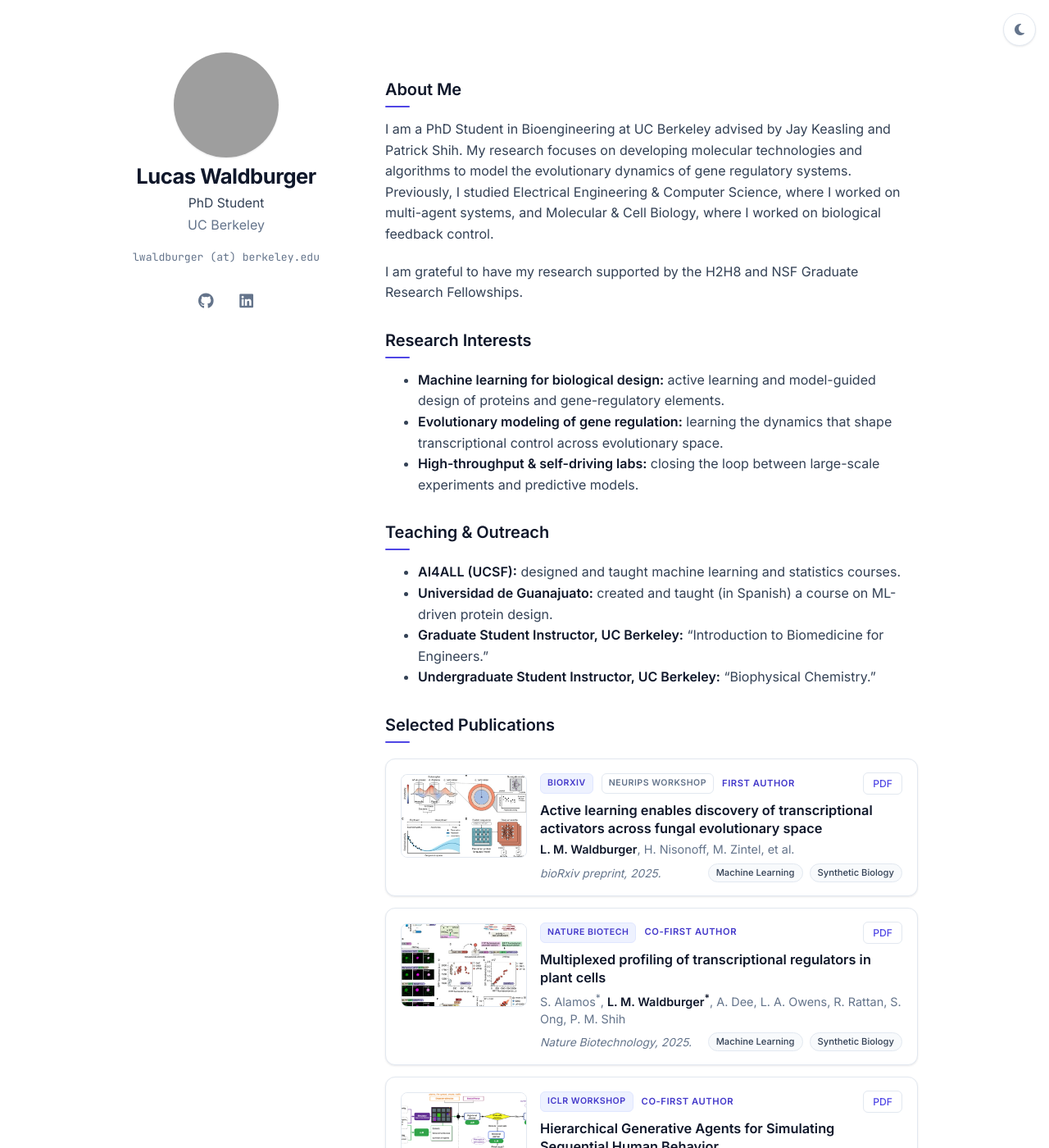
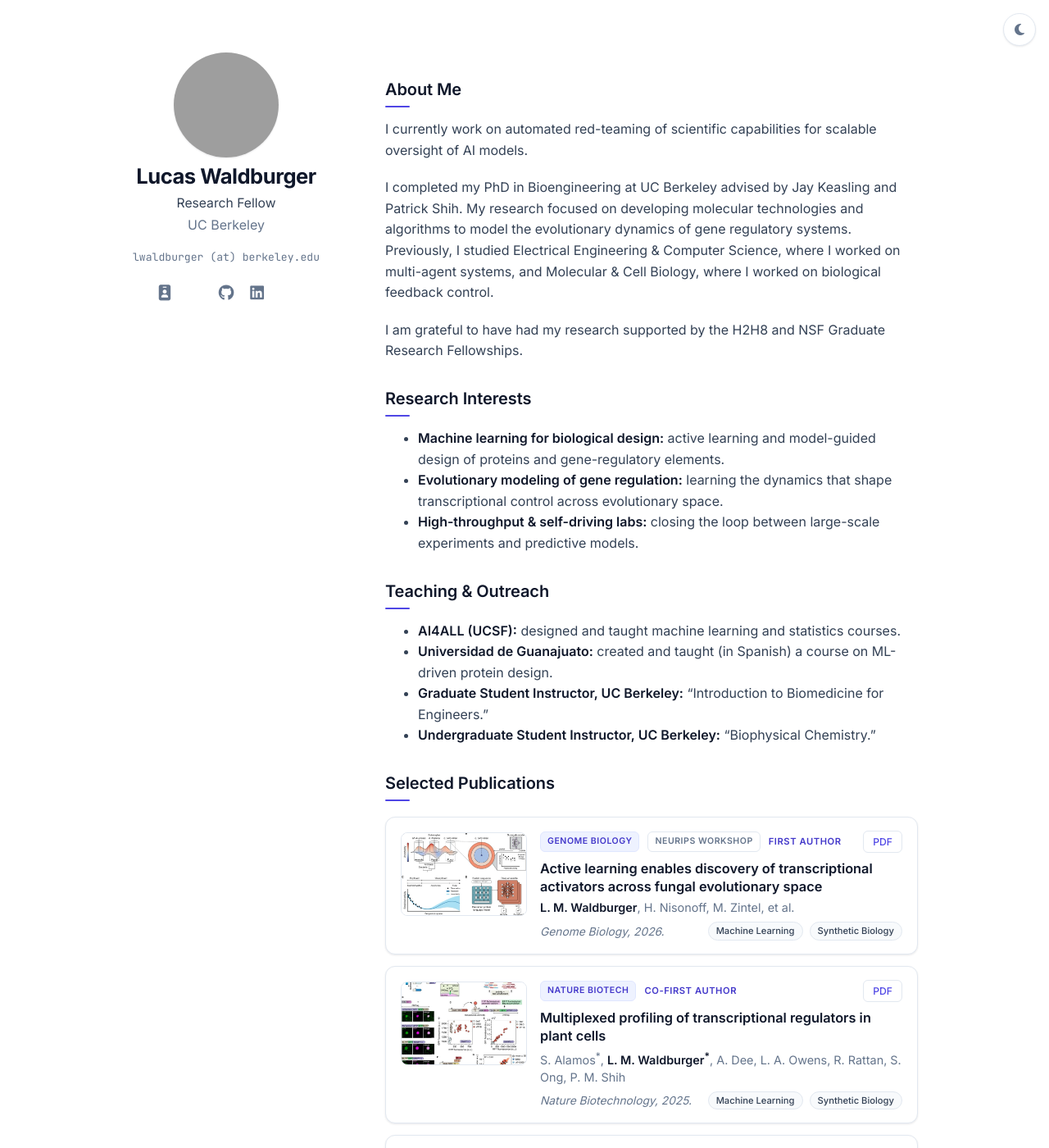
Before and after one commit to lucaswaldburger/lucaswaldburger.github.io, a Jekyll site: the page built from index.md, in a window 1280 px wide and 1400 px high. Shown: the whole window at 82% size. Built offline with Jekyll 4.4.1, drawn with Linux system fonts in a browser that asks for light colours; a style sheet for code colours, icons or effects is not loaded; grey boxes are pictures that could not be loaded.

Commit message:
Update About Me, add resume link, and publish paper in Genome Biology
Lead with current work on automated red-teaming; shift PhD
description to past tense, and update the sidebar title to
Research Fellow. Update the first publication's venue and link
from the bioRxiv preprint to the Genome Biology article.

Add a resume PDF and sidebar button to the left of Google Scholar.
The fifth icon pushed the row onto two lines in the fixed 232px
sidebar, so .social-icons is now a nowrap flex row using gap
instead of per-icon margins.

Stamp local CSS/JS URLs with site.time. GitHub Pages serves assets
with max-age=14400 but HTML with max-age=600, so a returning
visitor could get new markup against a stylesheet up to 4h stale --
which is exactly how the two-line icon row survived its own fix.

```diff
--- a/_config.yml
+++ b/_config.yml
@@ -1,7 +1,7 @@
 # Basic Information
 title: Lucas Waldburger
 author: Lucas Waldburger
-position: PhD Student
+position: Research Fellow
 affiliation: UC Berkeley
 affiliation_link: https://www.berkeley.edu
 # Email is deliberately shown in a split "(at)" form (not a mailto link) to deter scrapers.
@@ -17,10 +17,11 @@ baseurl: ""
 tagline: UC Berkeley
 # `description` feeds the meta description, Open Graph, and Twitter cards
 # rendered by jekyll-seo-tag (see the `plugins` block below).
-description: Lucas Waldburger — PhD student in Bioengineering at UC Berkeley working at the intersection of machine learning and synthetic biology.
+description: Lucas Waldburger — Research Fellow in AI Biosecurity.
 
 # Social profiles — used for sidebar icons AND the schema.org `sameAs` array in
 # the Person JSON-LD that jekyll-seo-tag emits (via `social.links`).
+resume_link: assets/files/Lucas_Waldburger_Resume.pdf
 google_scholar: https://scholar.google.com/citations?hl=en&user=v26ZPFEAAAAJ
 # cv_link: assets/files/curriculum_vitae.pdf   # hidden for now — re-enable once an updated CV PDF is in place
 github_link: https://github.com/lucaswaldburger
--- a/_data/publications.yml
+++ b/_data/publications.yml
@@ -2,10 +2,10 @@ main:
 
   - title: "Active learning enables discovery of transcriptional activators across fungal evolutionary space"
     authors: <strong>L. M. Waldburger</strong>, H. Nisonoff, M. Zintel, et al.
-    conference_short: bioRxiv
+    conference_short: Genome Biology
     conference_short_2: NeurIPS Workshop
-    conference: bioRxiv preprint, 2025.
-    pdf: https://www.biorxiv.org/content/10.1101/2025.09.12.675635v1
+    conference: Genome Biology, 2026.
+    pdf: https://link.springer.com/article/10.1186/s13059-026-04269-7
     # code: https://github.com/lucaswaldburger/REPO      # add the public repo URL to show a "Code" button
     # bibtex: /assets/files/bibtex/active-learning-fungal.txt   # add a .txt/.bib to show a "BibTeX" button
     image: ./assets/img/pubs/active-learning-fungal.jpg
--- a/_layouts/homepage.html
+++ b/_layouts/homepage.html
@@ -28,9 +28,9 @@
     <link rel="stylesheet" href="https://cdnjs.cloudflare.com/ajax/libs/academicons/1.8.6/css/academicons.min.css" integrity="sha256-uFVgMKfistnJAfoCUQigIl+JfUaP47GrRKjf6CTPVmw=" crossorigin="anonymous">
     <link rel="stylesheet" href="https://cdnjs.cloudflare.com/ajax/libs/font-awesome/6.4.2/css/all.min.css" integrity="sha512-z3gLpd7yknf1YoNbCzqRKc4qyor8gaKU1qmn+CShxbuBusANI9QpRohGBreCFkKxLhei6S9CQXFEbbKuqLg0DA==" crossorigin="anonymous" referrerpolicy="no-referrer" />
 
-    <link rel="stylesheet" href="{{ '/assets/css/font.css' | relative_url }}">
-    <link rel="stylesheet" href="{{ '/assets/css/style.css' | relative_url }}">
-    <link rel="stylesheet" href="{{ '/assets/css/publications.css' | relative_url }}">
+    <link rel="stylesheet" href="{{ '/assets/css/font.css' | relative_url }}?v={{ site.time | date: '%s' }}">
+    <link rel="stylesheet" href="{{ '/assets/css/style.css' | relative_url }}?v={{ site.time | date: '%s' }}">
+    <link rel="stylesheet" href="{{ '/assets/css/publications.css' | relative_url }}?v={{ site.time | date: '%s' }}">
   </head>
   <body>
     <button id="mode-toggle" type="button" class="mode-toggle" aria-label="Switch to dark mode" aria-pressed="false">
@@ -64,6 +64,12 @@
         {% endif %}
 
         <div class="social-icons">
+        {% if site.resume_link %}
+        <a href="{{ site.resume_link | relative_url }}" aria-label="Resume (PDF)">
+          <i class="fas fa-id-badge" style="font-size:1.2rem" aria-hidden="true"></i>
+        </a>
+        {% endif %}
+
         {% if site.google_scholar %}
         <a href="{{ site.google_scholar }}" aria-label="Google Scholar" rel="noopener">
           <i class="ai ai-google-scholar" style="font-size:1.2rem" aria-hidden="true"></i>
@@ -119,8 +125,8 @@
 
       </footer>
     </div>
-    <script src="{{ "/assets/js/scale.fix.js" | relative_url }}"></script>
-    <script src="{{ "/assets/js/theme-toggle.js" | relative_url }}" defer></script>
+    <script src="{{ '/assets/js/scale.fix.js' | relative_url }}?v={{ site.time | date: '%s' }}"></script>
+    <script src="{{ '/assets/js/theme-toggle.js' | relative_url }}?v={{ site.time | date: '%s' }}" defer></script>
     {% if site.google_analytics %}
     <script async src="https://www.googletagmanager.com/gtag/js?id={{ site.google_analytics }}"></script>
     <script>
--- a/_sass/minimal-light.scss
+++ b/_sass/minimal-light.scss
@@ -283,22 +283,25 @@ footer {
 
 .social-icons {
   margin-top: 14px;
+  /* Flex row with nowrap: the sidebar is a fixed 232px, so inline-block icons
+     wrapped to a second line once a fifth icon was added. */
+  display: flex;
+  flex-wrap: nowrap;
+  justify-content: center;
+  gap: 0.15rem;
 }
 
 .social-icons a {
-  display: inline-block;
+  flex: 0 0 auto;
   height: 2.2rem;
   width: 2.2rem;
   color: var(--social-color) !important;
   text-align: center;
   font-size: 1.2rem;
   line-height: 2.3rem;
-  margin-right: 0.6rem;
   border-radius: 100%;
   transition: color .18s ease, transform .18s ease;
 }
-
-.social-icons a:last-child { margin-right: 0; }
 
 .social-icons a:hover {
   color: var(--social-hover) !important;
--- a/index.md
+++ b/index.md
@@ -4,9 +4,11 @@ layout: homepage
 
 ## About Me
 
-I am a PhD Student in Bioengineering at UC Berkeley advised by Jay Keasling and Patrick Shih. My research focuses on developing molecular technologies and algorithms to model the evolutionary dynamics of gene regulatory systems. Previously, I studied Electrical Engineering & Computer Science, where I worked on multi-agent systems, and Molecular & Cell Biology, where I worked on biological feedback control.
+I currently work on automated red-teaming of scientific capabilities for scalable oversight of AI models.
 
-I am grateful to have my research supported by the H2H8 and NSF Graduate Research Fellowships.
+I completed my PhD in Bioengineering at UC Berkeley advised by Jay Keasling and Patrick Shih. My research focused on developing molecular technologies and algorithms to model the evolutionary dynamics of gene regulatory systems. Previously, I studied Electrical Engineering & Computer Science, where I worked on multi-agent systems, and Molecular & Cell Biology, where I worked on biological feedback control.
+
+I am grateful to have had my research supported by the H2H8 and NSF Graduate Research Fellowships.
 
 ## Research Interests
 
```
Also changed, not shown: 1 other file.
